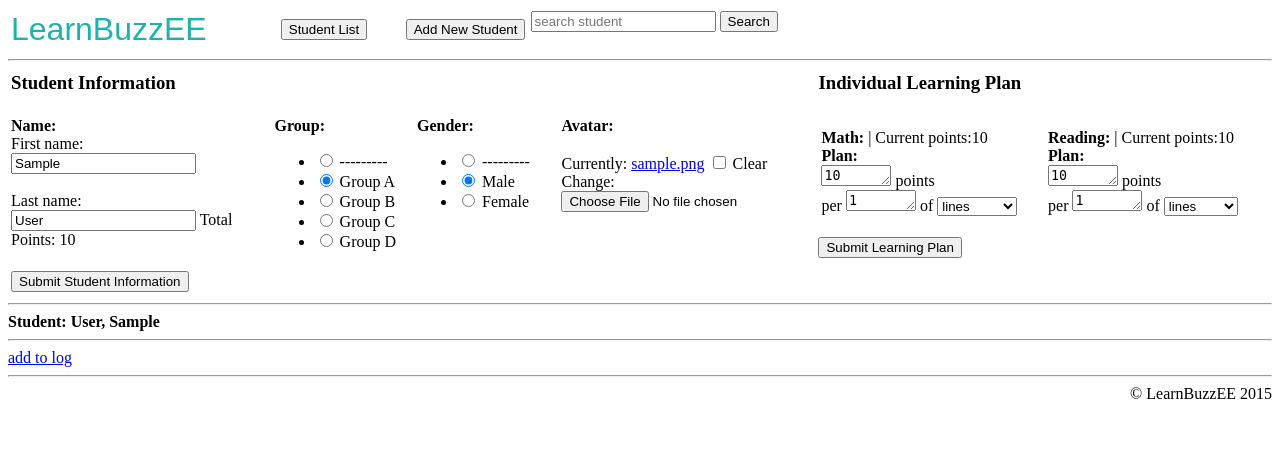
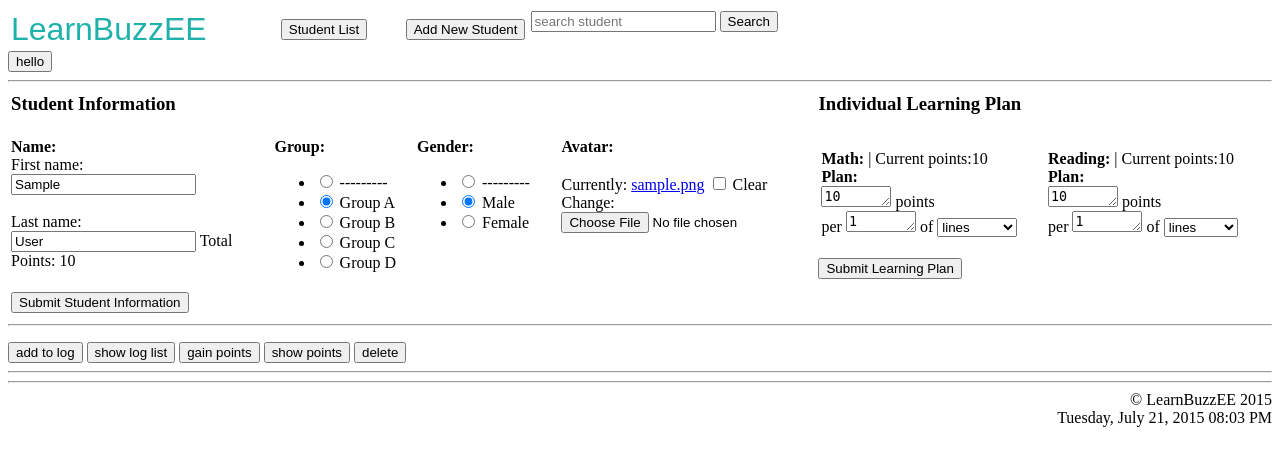
Before and after one commit to DeeKras/LearnBuzzEE, a Django app: page /edit/1 in a window 1280 px wide. Shown: the top 466 px of the page. Run offline with Django 3.2, Linux system fonts and the light colour scheme; tables that the repository leaves empty hold one stand-in row (values such as "Sample post"); data that the repository does not hold is empty.

Commit message:
working on learning reports

```diff
--- a/LearnBuzzy/urls.py
+++ b/LearnBuzzy/urls.py
@@ -11,6 +11,7 @@ urlpatterns = [
 #students
 
     url(r'^$', 'students.views.student_retrieve', name='student_list'),
+    url(r'^hello', 'students.views.hello', name='hello'),
     url(r'^new$', 'students.views.student_new_update', name ='student_new'),
     url(r'^edit/(?P<pk>\d+)$', 'students.views.student_new_update', name='student_edit'),
     url(r'^delete/(?P<pk>\d+)$', 'students.views.student_delete', name='student_delete'),
--- a/students/admin.py
+++ b/students/admin.py
@@ -1,7 +1,8 @@
 from django.contrib import admin
-from .models import Student, Parent, StudentLog, StudentGainPoints
+from .models import Student, Parent, StudentLog, StudentGainPoints, StudentLearningPlanLog
 
 admin.site.register(Student)
 admin.site.register(Parent)
 admin.site.register(StudentLog)
 admin.site.register(StudentGainPoints)
+admin.site.register(StudentLearningPlanLog)
--- a/students/templates/students/base.html
+++ b/students/templates/students/base.html
@@ -19,7 +19,7 @@
             <a href="{% url "student_new" %}"><button>Add New Student</button></a>
         </td>
         <td>
-            <form  action="student/search/"  method=GET>
+           <form  action= {% url "student_search" %}  method=GET>
                 <input type="text" name="last" placeholder="search student">
                 <button>Search</button></a>
 
@@ -27,8 +27,12 @@
         </td>
     </tr>
 </table>
+    <a href="{% url "hello" %}"><button>hello</button></a>
+
 <hr>
 {% block content %}{% endblock %}
 
 <hr>
-<div align="right">&copy; LearnBuzzEE  2015</div>
+<div align="right">&copy; LearnBuzzEE  2015<br>
+{% now  "l, F j, Y  h:i A" %}
+</div>
--- a/students/templates/students/learningplan.html
+++ b/students/templates/students/learningplan.html
@@ -21,7 +21,7 @@
         </tr>
     </table>
    <br>
-    <input type="submit" value="Submit Learning Plan" />
+    <input type="submit" name="submit" value="Submit Learning Plan" />
 
     {{form.errors}}
 </form>
--- a/students/templates/students/student_form.html
+++ b/students/templates/students/student_form.html
@@ -40,7 +40,7 @@
         </tr>
         <tr>
             <td>
-                <input type="submit" value="Submit Student Information" />
+                <input type="submit" name="submit" value="Submit Student Information" />
             </td>
             <td></td>
             <td></td>
@@ -51,7 +51,15 @@
 
 </form>
 <hr>
-{% include 'students/studentlog_list.html' %}
+
+<form method="get"></form>
+    <a href="{% url "student_log_add" student.pk %}"><button>add to log</button></a>
+    <a href="{% url "student_log_list" student.pk %}"><button>show log list</button></a>
+    <a href="{% url "student_gainpoints" student.pk %}"><button>gain points</button></a>
+    <a href="{% url "student_gainpoints_list" student.pk %}"><button>show points</button></a>
+    <a href="{% url "student_delete" student.pk %}"><button>delete</button></a>
+
+<hr>
 
 
 
--- a/students/templates/students/student_list.html
+++ b/students/templates/students/student_list.html
@@ -22,6 +22,7 @@
         <td><a href="{% url "student_gainpoints" student.pk %}"><button>gain points</button></a></td>
         <td><a href="{% url "student_spendpoints" student.pk %}"><button>spend points</button></a></td>
         <td><a href="{% url "student_gainpoints_list" student.pk %}"><button>show points</button></a></td>
+
         </tr>
     {% endfor %}
     </table>
--- a/students/templates/students/studentlog_list.html
+++ b/students/templates/students/studentlog_list.html
@@ -1,8 +1,12 @@
 
-<b>Student: {{student.lastname}}, {{student.firstname}}</b><hr>
+<b>Student: {{student.lastname}}, {{student.firstname}}  {{student.pk}}</b><hr>
+
+
 {% for log in log_list %}
-    {{ forloop.counter }}. {{log.created_date}} by: {{log.created_by}}<br>
+    {{ forloop.counter }}. {{log.created_date}} by: {{log.created_by}} --> ({{log.created_date|timesince }} ago)<br>
     {{log.content}}<br>
+{% empty %}
+    There are no logs - yet!
 {% endfor %}
 
 <a href="{% url "student_log_add" student.pk %}">add to log</a>
--- a/students/views.py
+++ b/students/views.py
@@ -1,3 +1,4 @@
+from django.db.models import Q
 from django.shortcuts import render, get_object_or_404
 from django.http import  HttpResponseRedirect, HttpResponse
 from django.core.urlresolvers import reverse, reverse_lazy
@@ -8,37 +9,25 @@ from django.views.generic.edit import CreateView, UpdateView, DeleteView
 
 from django.core.paginator import Paginator, EmptyPage, PageNotAnInteger
 
-from .forms import StudentForm, StudentLogForm, StudentGainPointsForm
-from .models import Student, StudentLog, StudentGainPoints
-
-#----------------------------------------------------
-# class StudentList(ListView):
-#     model = Student
-#     paginate_by = 12
-#
-# class StudentCreate(CreateView):
-#     model = Student
-#     fields = ['firstname', 'lastname', 'gender',
-#                   'avatar', 'group', ]
-#     success_url = reverse_lazy('student_list')
-#
-# class StudentEdit(UpdateView):
-#     model = Student
-#     fields = ['firstname', 'lastname', 'gender',
-#                   'avatar', 'group', ]
-#     success_url = reverse_lazy('student_list')
-#
-# class StudentDelete(DeleteView):
-#     model = Student
-#     success_url = reverse_lazy('student_list')
+import re
+from operator import attrgetter
 
 
+
+from .forms import StudentForm, StudentLogForm, StudentGainPointsForm
+from .models import Student, StudentLog, StudentGainPoints, StudentLearningPlanLog
+
+
+def hello(request):
+    print 'hello'
+    return render(request,'students/hello.html')
 
 
 
 
 #----------------------------------------------
 def student_retrieve(request):
+
     student_list = Student.objects.all().order_by('firstname').order_by('lastname')
     paginator = Paginator(student_list, 6, orphans=3)
 
@@ -57,19 +46,29 @@ def student_retrieve(request):
 def student_new_update(request, pk=None, student=None):
     if pk:
         student = get_object_or_404(Student, pk=pk)
-        log_list = StudentLog.objects.filter(student_id=pk).order_by('-created_date')
-
+        # log_list = StudentLog.objects.filter(student_id=pk).order_by('-created_date')
 
     if request.method == 'POST':
         form = StudentForm(request.POST, instance=student)
         if form.is_valid():
-             form.save()
-             return HttpResponseRedirect(reverse('student_list'))
+            form.save()
+            if request.POST['submit'] == "Submit Learning Plan":
+                 f = StudentLearningPlanLog(student=student,
+                                       created_by = request.user,
+                                       mathplan_points = form.cleaned_data['mathplan_points'],
+                                       mathplan_per = form.cleaned_data['mathplan_per'],
+                                       mathplan_type = form.cleaned_data['mathplan_type'],
+                                       readingplan_points = form.cleaned_data['readingplan_points'],
+                                       readingplan_per = form.cleaned_data['readingplan_per'],
+                                       readingplan_type = form.cleaned_data['readingplan_type'])
+
+                 f.save()
+            return HttpResponseRedirect(request.META.get('HTTP_REFERER'))
     else:
         form = StudentForm(instance=student)
 
     template_name = 'students/student_form.html'
-    context = {'form': form, 'student': student, 'log_list': log_list}
+    context = {'form': form, 'student': student}
     return render(request, template_name, context)
 
 
@@ -85,17 +84,19 @@ def student_delete(request, pk):
 
 def student_search(request):
     if request.GET['last']:
-        student = Student.objects.get(lastname=request.GET['last'])
+        student = Student.objects.get(lastname__startswith=request.GET['last'])
+        log_list = StudentLog.objects.filter(student_id=student.pk).order_by('-created_date')
         form = StudentForm(instance=student)
 
         template_name = 'students/student_form.html'
-        context = {'form': form}
+        context = {'form': form, 'log_list': log_list, 'student': student}
         return render(request, template_name, context)
     else:
         return HttpResponseRedirect('/')
 
 
 def student_logcreate(request, pk):
+    print 'log create'
     student = get_object_or_404(Student, pk=pk)
     if request.method == 'POST':
         form = StudentLogForm(request.POST, instance=student)
@@ -121,6 +122,7 @@ def student_loglist(request, pk):
      return render(request, template_name, context)
 
 def student_learningplan(request, pk):
+    print 'learning plan'
     student = get_object_or_404(Student, pk=pk)
     learningplan = Student.objects.get(pk=pk)
     form = StudentLearningPlanForm(instance=student)
@@ -128,7 +130,18 @@ def student_learningplan(request, pk):
         form = StudentLearningPlanForm(request.POST, instance=student)
         if form.is_valid():
             form.save()
-            return HttpResponseRedirect(reverse('student_list'))
+
+            f = StudentLearningPlanLog(student=student,
+                                       created_by = request.user,
+                                       mathplan_points = cleaned_data['mathplan_points'],
+                                       mathplan_per = cleaned_data['mathplan_per'],
+                                       mathplan_type = cleaned_data['mathplan_type'],
+                                       readingplan_points = cleaned_data['readingplan_points'],
+                                       readingplan_per = cleaned_data['readingplan_per'],
+                                       readingplan_type = cleaned_data['readingplan_type'])
+            print f
+            f.save()
+            return HttpResponseRedirect(reverse('student_edit'))
 
     template_name = 'students/learningplan.html'
     context = {'learningplan': learningplan, 'form': form}
@@ -182,8 +195,12 @@ def student_gainpoints(request, pk):
 
 def student_gainpoints_list(request, pk):
     student = get_object_or_404(Student, pk=pk)
-    object_list = StudentGainPoints.objects.filter(student_id=pk).order_by('-created_date')
-    total = object_list.count()
+    learningplan_list = list(StudentLearningPlanLog.objects.filter(student=student))
+    points_list = list(StudentGainPoints.objects.filter(student=student))
+    object_list = sorted(learningplan_list + points_list, key=attrgetter('created_date'), reverse=True)
+
+    # object_list = StudentGainPoints.objects.filter(student_id=pk).order_by('-created_date')
+    total = points_list.count
 
     paginator = Paginator(object_list, 8, orphans=3)
 
@@ -286,27 +303,95 @@ def student_spendpoints(request, pk):
 
 #------------------------------------
 
-def student_cru(request, search=None):
-    print request.method
+# def student_cru(request, search=None):
+#     print request.method
+#
+#     if search:
+#         student = get_object_or_404(Student, pk=id)
+#
+#     if request.method == 'POST':
+#         form = StudentForm(request.POST)
+#         if form.is_valid():
+#             print 'is valid'
+#             student = form.save(commit=False)
+#             student.added_how = 'individual add'
+#             student.added_how_detail = request.user
+#             student.save()
+#             return HttpResponseRedirect('/')
+#         else:
+#             print 'is not valid'
+#             context = {'form': StudentForm(data=request.POST)}
+#     else:
+#         form = StudentForm()
+#         context = {'form': form}
+#
+#     template = 'students/student_form.html'
+#     return render(request, template, context)
 
-    if search:
-        student = get_object_or_404(Student, pk=id)
+#search functionality from
+# http://julienphalip.com/post/2825034077/adding-search-to-a-django-site-in-a-snap
+# def normalize_query(query_string,
+#                     findterms=re.compile(r'"([^"]+)"|(\S+)').findall,
+#                     normspace=re.compile(r'\s{2,}').sub):
+#     ''' Splits the query string in invidual keywords, getting rid of unecessary spaces
+#         and grouping quoted words together.
+#         Example:
+#
+#         >>> normalize_query('  some random  words "with   quotes  " and   spaces')
+#         ['some', 'random', 'words', 'with quotes', 'and', 'spaces']
+#
+#     '''
+#     return [normspace(' ', (t[0] or t[1]).strip()) for t in findterms(query_string)]
+#
+# def get_query(query_string, search_fields):
+#     ''' Returns a query, that is a combination of Q objects. That combination
+#         aims to search keywords within a model by testing the given search fields.
+#
+#     '''
+#     query = None # Query to search for every search term
+#     terms = normalize_query(query_string)
+#     for term in terms:
+#         or_query = None # Query to search for a given term in each field
+#         for field_name in search_fields:
+#             q = Q(**{"%s__icontains" % field_name: term})
+#             if or_query is None:
+#                 or_query = q
+#             else:
+#                 or_query = or_query | q
+#         if query is None:
+#             query = or_query
+#         else:
+#             query = query & or_query
+#     return query
+#
+# def search(request, search_objects, search_fields, search_name='q'):
+#     search_string = ''
+#     results = search_objects
+#     if (search_name in request.GET) and request.GET[search_name].strip():
+#         search_string = request.GET[search_name]
+#         object_query = get_query(search_string, search_fields)
+#         results = search_objects.filter(object_query)
+#     return results
 
-    if request.method == 'POST':
-        form = StudentForm(request.POST)
-        if form.is_valid():
-            print 'is valid'
-            student = form.save(commit=False)
-            student.added_how = 'individual add'
-            student.added_how_detail = request.user
-            student.save()
-            return HttpResponseRedirect('/')
-        else:
-            print 'is not valid'
-            context = {'form': StudentForm(data=request.POST)}
-    else:
-        form = StudentForm()
-        context = {'form': form}
 
-    template = 'students/student_form.html'
-    return render(request, template, context)
+
+#----------------------------------------------------
+# class StudentList(ListView):
+#     model = Student
+#     paginate_by = 12
+#
+# class StudentCreate(CreateView):
+#     model = Student
+#     fields = ['firstname', 'lastname', 'gender',
+#                   'avatar', 'group', ]
+#     success_url = reverse_lazy('student_list')
+#
+# class StudentEdit(UpdateView):
+#     model = Student
+#     fields = ['firstname', 'lastname', 'gender',
+#                   'avatar', 'group', ]
+#     success_url = reverse_lazy('student_list')
+#
+# class StudentDelete(DeleteView):
+#     model = Student
+#     success_url = reverse_lazy('student_list')
```
Also changed, not shown: students/models.py (+17 -0 lines), students/templates/students/home.html (deleted, +0 -15 lines), students/templates/students/student_gainpoints_list.html (+8 -0 lines).
